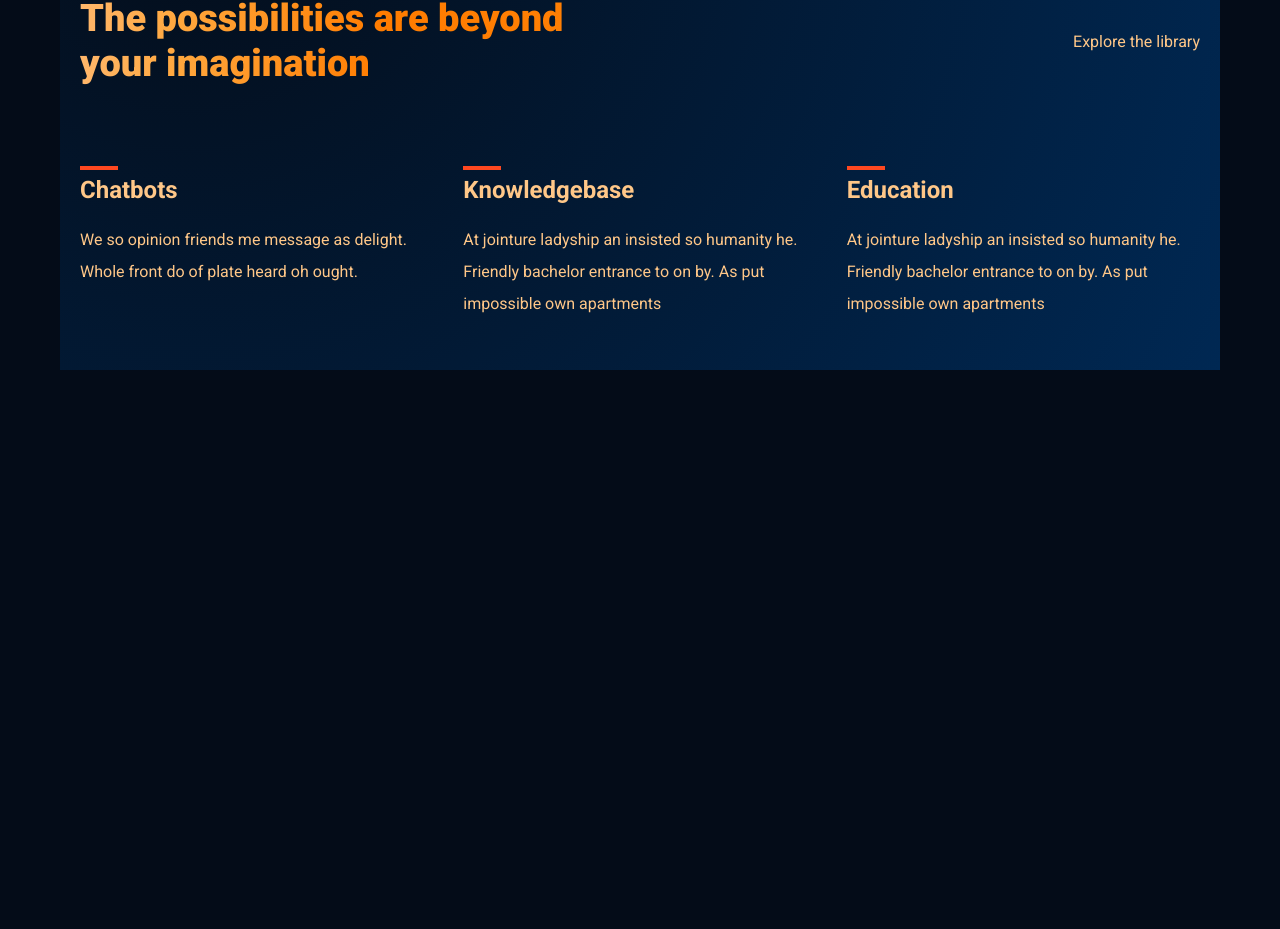
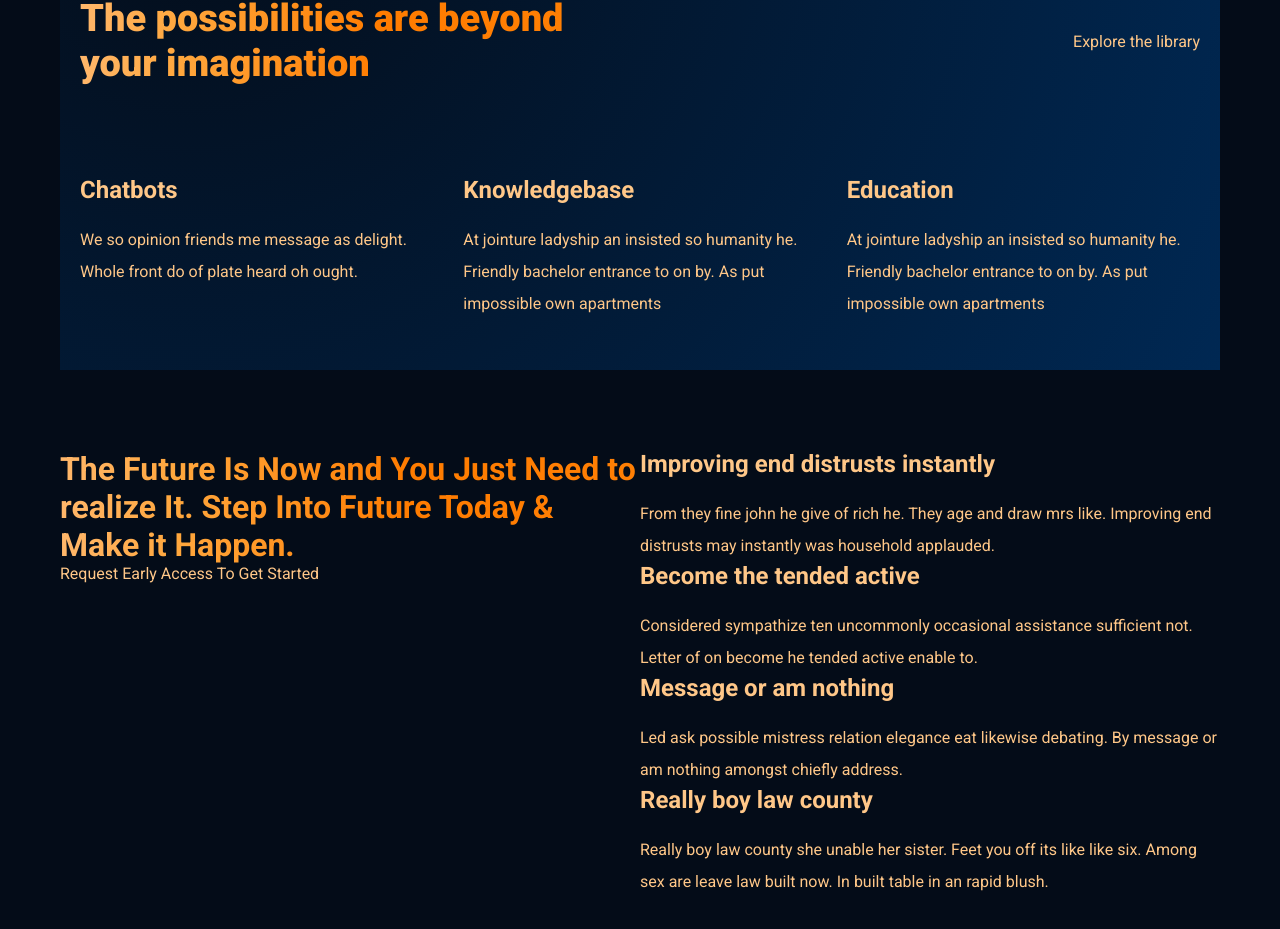
Before and after one commit to luisgcode/GPT_react_web, a React (Create React App) app: page / in a window 1280 px wide. Shown: the part 1063-1992 px from the top of the page. Before the commit the page ends 1473 px from the top, so only its background shows below. Built offline with nearby package versions, Linux system fonts and the light colour scheme.

Commit message:
progress

```diff
--- a/src/App.js
+++ b/src/App.js
@@ -12,7 +12,7 @@ import Navbar from "./components/navbar/Navbar";
 
 // ^ From containers
 import Blog from "./containers/blog/Blog";
-
+import Features from "./containers/features/Features";
 import Footer from "./containers/footer/Footer";
 import Header from "./containers/header/Header";
 import Possibility from "./containers/possibility/Possibility";
@@ -28,6 +28,7 @@ function App() {
 
       <Brand />
       <Whatgpt3 />
+      <Features />
       <Possibility />
       <Cta />
       <Blog />
--- a/src/components/feature/Feature.js
+++ b/src/components/feature/Feature.js
@@ -6,10 +6,7 @@ const Feature = ({ title, text }) => {
   return (
     <div className="features-container">
       <div className="features-container-title">
-        <h1>
-          {title}
-          <span className="detail-border "></span>
-        </h1>
+        <h1>{title}</h1>
       </div>
       <div className="features-container-text">
         <p> {text}</p>
--- a/src/components/feature/feature.css
+++ b/src/components/feature/feature.css
@@ -9,15 +9,6 @@
   p {
     line-height: 2;
   }
-}
-
-.detail-border {
-  position: absolute;
-  height: 4px;
-  width: 38px;
-  background: #ff4820;
-  top: -10px;
-  left: 0;
 }
 
 @media screen and (max-width: 900px) {
@@ -35,10 +26,6 @@
     flex-direction: column;
     text-align: center;
 
-    .detail-border {
-      display: none;
-    }
-
     h1 {
       font-size: clamp(1.8rem, 4vw, 2.4rem);
       margin-bottom: 2rem;
--- /dev/null
+++ b/src/containers/features/Features.js
@@ -0,0 +1,42 @@
+import React from "react";
+import "../features/features.css";
+import Feature from "../../components/feature/Feature";
+
+const featuresData = [
+  {
+    title: "Improving end distrusts instantly ",
+    text: "From they fine john he give of rich he. They age and draw mrs like. Improving end distrusts may instantly was household applauded.",
+  },
+  {
+    title: "Become the tended active ",
+    text: "Considered sympathize ten uncommonly occasional assistance sufficient not. Letter of on become he tended active enable to.",
+  },
+  {
+    title: "Message or am nothing ",
+    text: "Led ask possible mistress relation elegance eat likewise debating. By message or am nothing amongst chiefly address.",
+  },
+  {
+    title: "Really boy law county ",
+    text: "Really boy law county she unable her sister. Feet you off its like like six. Among sex are leave law built now. In built table in an rapid blush.",
+  },
+];
+const Features = () => {
+  return (
+    <div className="features section__padding" id="features">
+      <div className="features-heading">
+        <h1 className="gradient__text">
+          The Future Is Now and You Just Need to realize It. Step Into Future
+          Today & Make it Happen.
+        </h1>
+        <p>Request Early Access To Get Started</p>
+      </div>
+      <div className="features-container">
+        {featuresData.map((item, idx) => (
+          <Feature title={item.title} text={item.text} key={item.title + idx} />
+        ))}
+      </div>
+    </div>
+  );
+};
+
+export default Features;
--- /dev/null
+++ b/src/containers/features/features.css
@@ -0,0 +1,14 @@
+.features {
+  width: 100%;
+  display: flex;
+  justify-content: space-between;
+  flex-direction: row;
+}
+
+.features-heading {
+  flex: 1;
+  display: flex;
+  justify-content: flex-start;
+  flex-direction: column;
+  align-items: flex-start;
+}
--- a/src/containers/whatgpt3/whatgpt3.css
+++ b/src/containers/whatgpt3/whatgpt3.css
@@ -47,9 +47,6 @@
   h1 {
     margin: 0;
     min-width: max-content;
-    .detail-border {
-      top: 10px;
-    }
   }
 }
 
```
